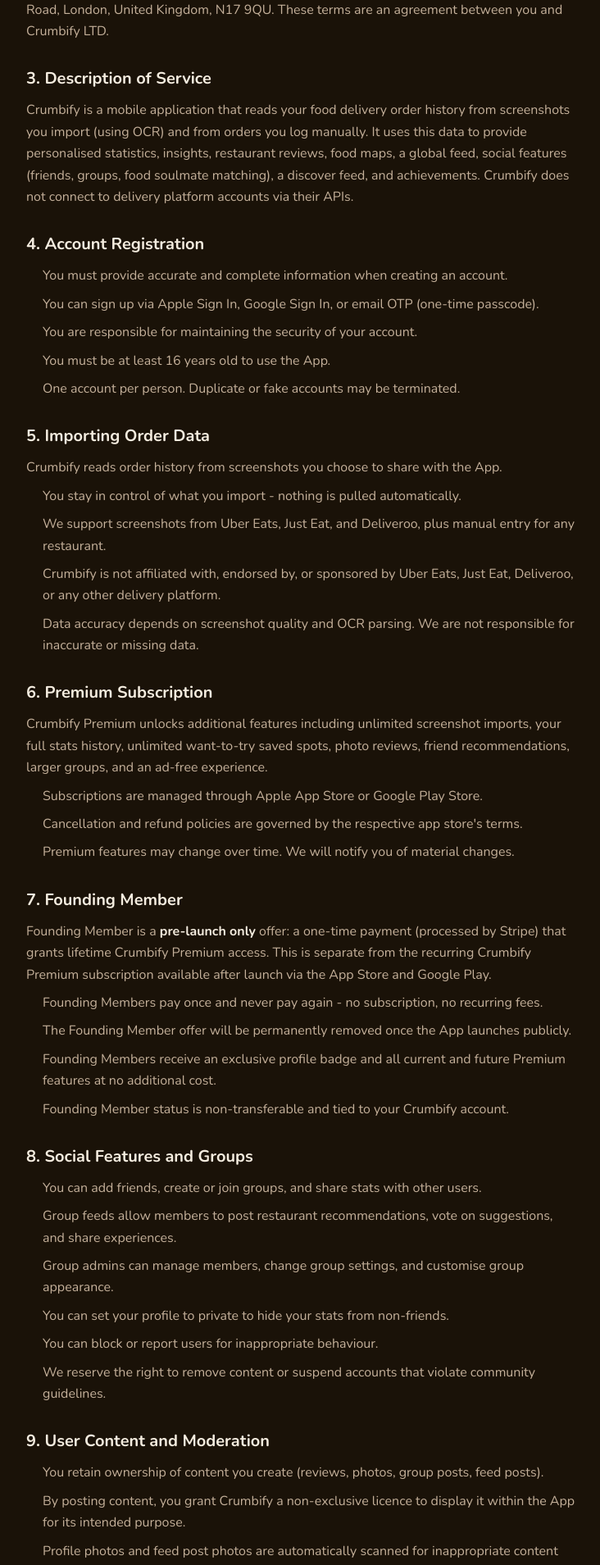
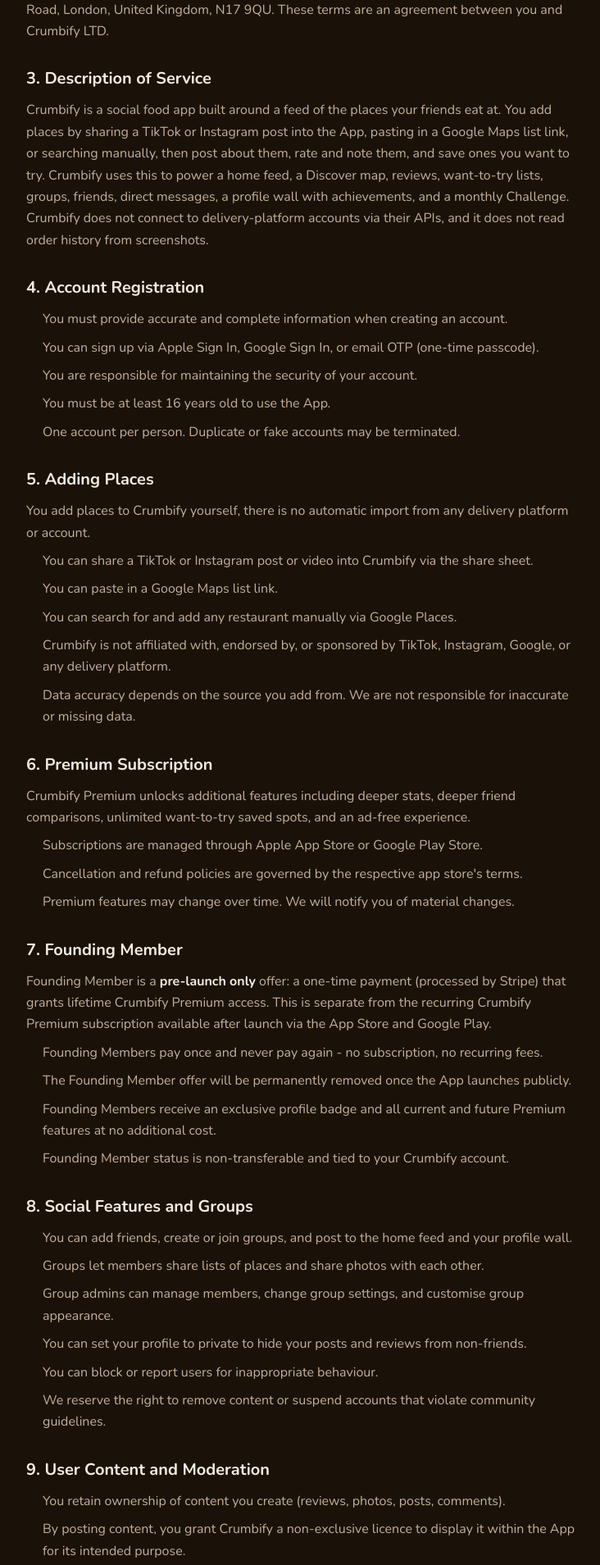
Before and after one commit to crumbdotco/Crumb-Website, a Next.js app: page /terms in a window 1280 px wide. Shown: the part 520-2429 px from the top of the page at 82% size, without its empty margins (272-1004 px from the left). Built offline with nearby package versions, Linux system fonts and the light colour scheme.

Commit message:
docs: rewrite terms of service to match current app and import flow

```diff
--- a/src/app/terms/page.tsx
+++ b/src/app/terms/page.tsx
@@ -49,7 +49,7 @@
 
 export default function TermsPage() {
   return (
-    <LegalShell title="Terms of Service" updated="June 2026">
+    <LegalShell title="Terms of Service" updated="18 July 2026">
       <section style={sectionStyle}>
         <h2 style={headingStyle}>1. Acceptance of Terms</h2>
         <p style={bodyStyle}>
@@ -73,12 +73,14 @@
       <section style={sectionStyle}>
         <h2 style={headingStyle}>3. Description of Service</h2>
         <p style={bodyStyle}>
-          Crumbify is a mobile application that reads your food delivery order history
-          from screenshots you import (using OCR) and from orders you log manually.
-          It uses this data to provide personalised statistics, insights, restaurant
-          reviews, food maps, a global feed, social features (friends, groups, food
-          soulmate matching), a discover feed, and achievements.
-          Crumbify does not connect to delivery platform accounts via their APIs.
+          Crumbify is a social food app built around a feed of the places your friends
+          eat at. You add places by sharing a TikTok or Instagram post into the App,
+          pasting in a Google Maps list link, or searching manually, then post about
+          them, rate and note them, and save ones you want to try. Crumbify uses this
+          to power a home feed, a Discover map, reviews, want-to-try lists, groups,
+          friends, direct messages, a profile wall with achievements, and a monthly
+          Challenge. Crumbify does not connect to delivery-platform accounts via their
+          APIs, and it does not read order history from screenshots.
         </p>
       </section>
 
@@ -94,24 +96,25 @@
       </section>
 
       <section style={sectionStyle}>
-        <h2 style={headingStyle}>5. Importing Order Data</h2>
+        <h2 style={headingStyle}>5. Adding Places</h2>
         <p style={{ ...bodyStyle, marginBottom: 8 }}>
-          Crumbify reads order history from screenshots you choose to share with the App.
+          You add places to Crumbify yourself, there is no automatic import from any
+          delivery platform or account.
         </p>
         <ul style={listStyle}>
-          <li>You stay in control of what you import - nothing is pulled automatically.</li>
-          <li>We support screenshots from Uber Eats, Just Eat, and Deliveroo, plus manual entry for any restaurant.</li>
-          <li>Crumbify is not affiliated with, endorsed by, or sponsored by Uber Eats, Just Eat, Deliveroo, or any other delivery platform.</li>
-          <li>Data accuracy depends on screenshot quality and OCR parsing. We are not responsible for inaccurate or missing data.</li>
+          <li>You can share a TikTok or Instagram post or video into Crumbify via the share sheet.</li>
+          <li>You can paste in a Google Maps list link.</li>
+          <li>You can search for and add any restaurant manually via Google Places.</li>
+          <li>Crumbify is not affiliated with, endorsed by, or sponsored by TikTok, Instagram, Google, or any delivery platform.</li>
+          <li>Data accuracy depends on the source you add from. We are not responsible for inaccurate or missing data.</li>
         </ul>
       </section>
 
       <section style={sectionStyle}>
         <h2 style={headingStyle}>6. Premium Subscription</h2>
         <p style={{ ...bodyStyle, marginBottom: 8 }}>
-          Crumbify Premium unlocks additional features including unlimited screenshot imports,
-          your full stats history, unlimited want-to-try saved spots, photo reviews,
-          friend recommendations, larger groups, and an ad-free experience.
+          Crumbify Premium unlocks additional features including deeper stats, deeper
+          friend comparisons, unlimited want-to-try saved spots, and an ad-free experience.
         </p>
         <ul style={listStyle}>
           <li>Subscriptions are managed through Apple App Store or Google Play Store.</li>
@@ -139,10 +142,10 @@
       <section style={sectionStyle}>
         <h2 style={headingStyle}>8. Social Features and Groups</h2>
         <ul style={listStyle}>
-          <li>You can add friends, create or join groups, and share stats with other users.</li>
-          <li>Group feeds allow members to post restaurant recommendations, vote on suggestions, and share experiences.</li>
+          <li>You can add friends, create or join groups, and post to the home feed and your profile wall.</li>
+          <li>Groups let members share lists of places and share photos with each other.</li>
           <li>Group admins can manage members, change group settings, and customise group appearance.</li>
-          <li>You can set your profile to private to hide your stats from non-friends.</li>
+          <li>You can set your profile to private to hide your posts and reviews from non-friends.</li>
           <li>You can block or report users for inappropriate behaviour.</li>
           <li>We reserve the right to remove content or suspend accounts that violate community guidelines.</li>
         </ul>
@@ -151,9 +154,9 @@
       <section style={sectionStyle}>
         <h2 style={headingStyle}>9. User Content and Moderation</h2>
         <ul style={listStyle}>
-          <li>You retain ownership of content you create (reviews, photos, group posts, feed posts).</li>
+          <li>You retain ownership of content you create (reviews, photos, posts, comments).</li>
           <li>By posting content, you grant Crumbify a non-exclusive licence to display it within the App for its intended purpose.</li>
-          <li>Profile photos and feed post photos are automatically scanned for inappropriate content using Google Vision SafeSearch.</li>
+          <li>Profile photos and post photos are automatically scanned for inappropriate content using Google Vision SafeSearch.</li>
           <li>Content flagged as adult, violent, or racy will be rejected.</li>
           <li>You can report users or content. Reports are reviewed and actioned by our team.</li>
           <li>We may remove content that violates these Terms without prior notice.</li>
@@ -180,10 +183,10 @@
         <h2 style={headingStyle}>11. Intellectual Property</h2>
         <p style={bodyStyle}>
           All content, features, branding, and functionality of the App and Site
-          (including the Crumbify name, logo, and food personality
-          system) are owned by Crumbify and are protected by copyright, trademark,
-          and other intellectual property laws. You may not reproduce,
-          distribute, or create derivative works without our written consent.
+          (including the Crumbify name and logo) are owned by Crumbify and are
+          protected by copyright, trademark, and other intellectual property laws.
+          You may not reproduce, distribute, or create derivative works without our
+          written consent.
         </p>
       </section>
 
@@ -191,10 +194,10 @@
         <h2 style={headingStyle}>12. Limitation of Liability</h2>
         <ul style={listStyle}>
           <li>Crumbify is provided &quot;as is&quot; without warranties of any kind, express or implied.</li>
-          <li>We are not responsible for the accuracy of data extracted from imported screenshots.</li>
-          <li>We are not liable for any loss of data stored on your device.</li>
+          <li>We are not responsible for the accuracy of restaurant data sourced from Google Places or from content you add yourself.</li>
+          <li>We are not liable for any loss of data caused by factors outside our control.</li>
           <li>Our total liability shall not exceed the amount you paid for the App in the 12 months preceding any claim.</li>
-          <li>We are not responsible for third-party services (Stripe, AdMob) - their own terms apply.</li>
+          <li>We are not responsible for third-party services (Stripe, AdMob, Google Places) - their own terms apply.</li>
         </ul>
       </section>
 
@@ -203,8 +206,7 @@
         <ul style={listStyle}>
           <li>We may suspend or terminate your account if you violate these Terms.</li>
           <li>You may delete your account at any time from the App settings.</li>
-          <li>Account deletion removes all your data from our cloud systems immediately.</li>
-          <li>On-device data is removed when you uninstall the App.</li>
+          <li>Account deletion removes your data from our cloud systems as described on our delete-account page.</li>
           <li>If you are a Founding Member and your account is terminated for violating these Terms, no refund will be issued.</li>
         </ul>
       </section>
```
